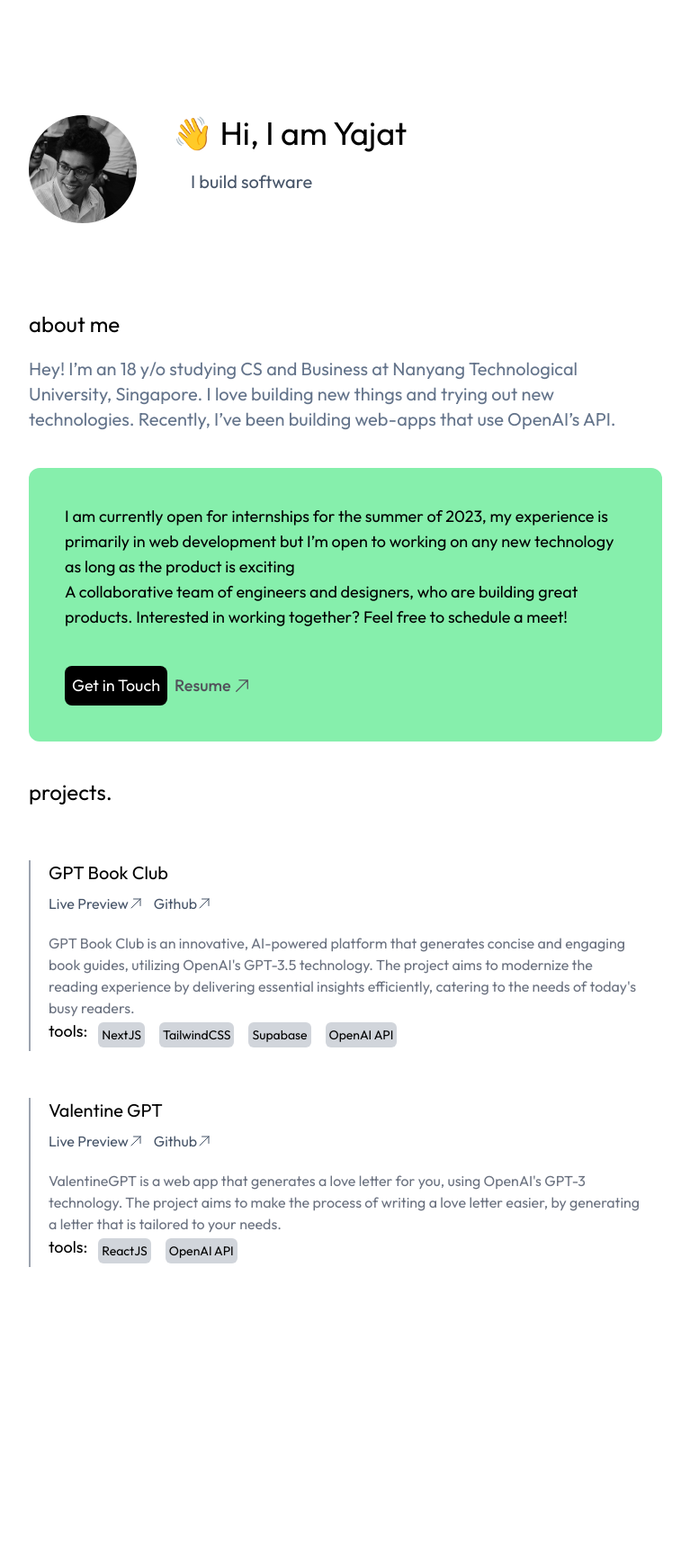
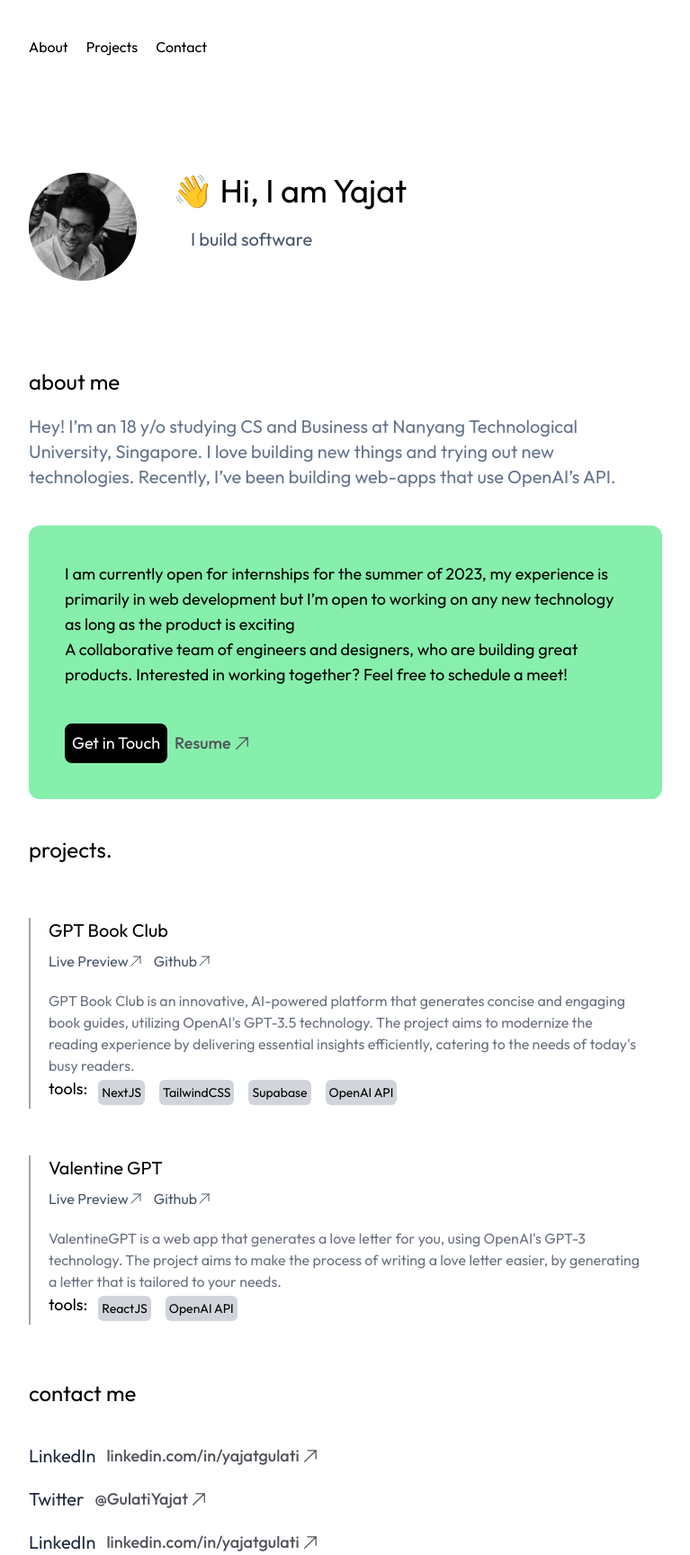
Before and after one commit to sheldor07/yajatgulati.com, a Next.js app: page / in a window 1280 px wide. Shown: the whole page at 90% size, without its empty margins (256-1023 px from the left). Before the commit the page ends 1428 px from the top, so only its background shows below. Built offline with nearby package versions, Linux system fonts and the light colour scheme.

Commit message:
added header adn contact me
Signed-off-by: sheldor07 <50955708+sheldor07@users.noreply.github.com>

```diff
--- a/next.config.js
+++ b/next.config.js
@@ -1,7 +1,6 @@
 /** @type {import('next').NextConfig} */
 const nextConfig = {
   reactStrictMode: true,
-}
+};
 
-
-module.exports = nextConfig
+module.exports = nextConfig;
--- /dev/null
+++ b/src/pages/components/Header.js
@@ -0,0 +1,17 @@
+import Link from "next/link"
+function scrollToMyDiv(divId) {
+    let targetDiv = document.getElementById(divId);
+    targetDiv.scrollIntoView({ behavior: 'smooth'});
+  }
+export default function Header(){
+    return(
+        //make a header with a navbar at the top in the right
+        <div className="flex flex-row justify-between items-right">
+            <div className="flex flex-row gap-5">
+                <Link href="#about">About</Link>
+                <Link href="#projects">Projects</Link>
+                <Link href="#contact">Contact</Link>
+            </div>
+        </div>
+    )
+}
--- a/src/pages/index.js
+++ b/src/pages/index.js
@@ -1,11 +1,14 @@
 import Image from "next/image";
-import Link from "next/link"
+import Link from "next/link";
 import profile_pic from "../../public/profile_pic.png";
 import ProjectCard from "./components/ProjectCard";
-import LinkArrow from "./components/LinkArrow"
+import LinkArrow from "./components/LinkArrow";
+import Header from "./components/Header";
 export default function Home() {
   return (
-    <main className="lg:px-72 lg:pt-32  min-h-screen">
+    <div className="lg:px-72 pt-10 ">
+      <Header />
+      <main className=" lg:pt-32  min-h-screen">
         <div className="flex flex-col">
           <div className="flex flex-row">
             <Image
@@ -16,24 +19,26 @@ export default function Home() {
             />
             <div className="px-10">
               <h1 className="text-4xl">👋 Hi, I am Yajat</h1>
-            <p className="pt-5 px-5 text-xl text-slate-600">I build software</p>
+              <p className="pt-5 px-5 text-xl text-slate-600">
+                I build software
+              </p>
             </div>
           </div>
           <div className="lg:mt-24">
             <h1 className="text-2xl">about me</h1>
             <p className="pt-5 text-xl text-slate-500">
-            Hey! I’m an 18 y/o studying CS and Business at Nanyang Technological
-            University, Singapore. I love building new things and trying out new
-            technologies. Recently, I’ve been building web-apps that use
-            OpenAI’s API.
+              Hey! I’m an 18 y/o studying CS and Business at Nanyang
+              Technological University, Singapore. I love building new things
+              and trying out new technologies. Recently, I’ve been building
+              web-apps that use OpenAI’s API.
             </p>
           </div>
           <div className="mt-10 p-10 text-lg bg-green-300 rounded-xl ">
             <p>
               I am currently open for internships for the summer of 2023, my
               experience is primarily in web development but I’m open to working
-            on any new technology as long as the product is exciting <br></br> A
-            collaborative team of engineers and designers, who are building
+              on any new technology as long as the product is exciting <br></br>{" "}
+              A collaborative team of engineers and designers, who are building
               great products. Interested in working together? Feel free to
               schedule a meet!
             </p>
@@ -44,15 +49,18 @@ export default function Home() {
               >
                 Get in Touch
               </a>
-            <Link href="https://docs.google.com/document/d/e/2PACX-1vRPhWPQsA7vxmnAxmIP8C51fTlxue5EKWgy_BPyNAJrHiUH3qXPx7RrTTHMypfFSfvhnvaX925vIBoq/pub" className="mt-10 p-2 flex  flex-row items-center justify-start gap-0.5 transition-all hover:text-zinc-700 hover:gap-1 active:text-green-300 text-zinc-600 font-medium text-lg">
+              <Link
+                href="https://docs.google.com/document/d/e/2PACX-1vRPhWPQsA7vxmnAxmIP8C51fTlxue5EKWgy_BPyNAJrHiUH3qXPx7RrTTHMypfFSfvhnvaX925vIBoq/pub"
+                className="mt-10 p-2 flex  flex-row items-center justify-start gap-0.5 transition-all hover:text-zinc-700 hover:gap-1 active:text-green-300 text-zinc-600 font-medium text-lg"
+              >
                 Resume
                 <div className="w-5 h-5">
-                <LinkArrow/>
+                  <LinkArrow />
                 </div>
               </Link>
             </div>
           </div>
-        <div className="mt-10">
+          <div id="projects" className="mt-10">
             <h1 className="text-2xl">projects.</h1>
             <div className="mt-10 flex flex-col gap-3">
               <ProjectCard
@@ -61,7 +69,7 @@ export default function Home() {
                 githubLink="https://github.com/sheldor07/gpt-book-club"
                 status="Ongoing"
                 description="GPT Book Club is an innovative, AI-powered platform that generates concise and engaging book guides, utilizing OpenAI's GPT-3.5 technology. The project aims to modernize the reading experience by delivering essential insights efficiently, catering to the needs of today's busy readers."
-              tools={["NextJS", "TailwindCSS", "Supabase","OpenAI API"]}
+                tools={["NextJS", "TailwindCSS", "Supabase", "OpenAI API"]}
               />
               <ProjectCard
                 name="Valentine GPT"
@@ -73,8 +81,48 @@ export default function Home() {
               />
             </div>
           </div>
+          <div id="contact" className=" flex flex-col gap-5 mt-10">
+            <h1 className="text-2xl mb-5 ">contact me</h1>
+            <div className="flex flex-row gap-3">
+              <p className="text-xl text-slate-800"> LinkedIn </p>
+              <a
+                href="https://www.linkedin.com/in/yajat-gulati-7b5b1b1b3/"
+                className="flex flex-row items-center justify-start gap-0.5 transition-all hover:text-zinc-700 hover:gap-1 active:text-green-300 text-zinc-600 font-medium text-lg"
+              >
+                linkedin.com/in/yajatgulati{" "}
+                <div className="w-5 h-5">
+                  <LinkArrow />
+                </div>
+              </a>
+            </div>
+            <div className="flex flex-row gap-3">
+              <p className="text-xl text-slate-800"> Twitter </p>
+              <a
+                href="https://twitter.com/GulatiYajat"
+                className="flex flex-row items-center justify-start gap-0.5 transition-all hover:text-zinc-700 hover:gap-1 active:text-green-300 text-zinc-600 font-medium text-lg"
+              >
+                @GulatiYajat{" "}
+                <div className="w-5 h-5">
+                  <LinkArrow />
+                </div>
+              </a>
+            </div>
+            <div className="flex flex-row gap-3">
+              <p className="text-xl text-slate-800"> LinkedIn </p>
+              <a
+                href="https://www.linkedin.com/in/yajat-gulati-7b5b1b1b3/"
+                className="flex flex-row items-center justify-start gap-0.5 transition-all hover:text-zinc-700 hover:gap-1 active:text-green-300 text-zinc-600 font-medium text-lg"
+              >
+                linkedin.com/in/yajatgulati{" "}
+                <div className="w-5 h-5">
+                  <LinkArrow />
+                </div>
+              </a>
             </div>
 
+          </div>
+        </div>
       </main>
+    </div>
   );
 }
--- a/src/pages/resume/index.js
+++ /dev/null
@@ -1,8 +0,0 @@
-export default function Resume(){
-    return(
-        <div className="w-full h-full">
-
-        <iframe className="w-full h-full" src="https://docs.google.com/document/d/e/2PACX-1vRPhWPQsA7vxmnAxmIP8C51fTlxue5EKWgy_BPyNAJrHiUH3qXPx7RrTTHMypfFSfvhnvaX925vIBoq/pub?embedded=true"></iframe>
-        </div>
-    )
-}
```
Lines whose indentation alone changed are shown as unchanged.
